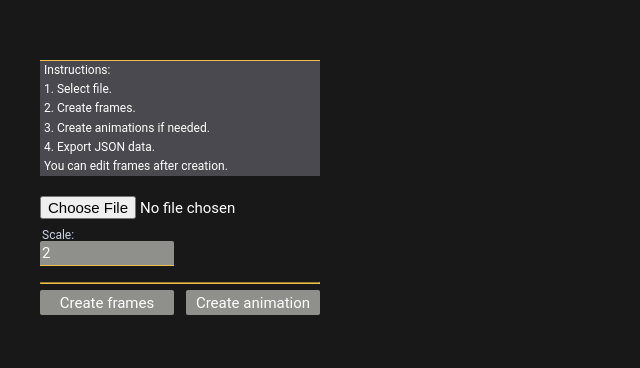
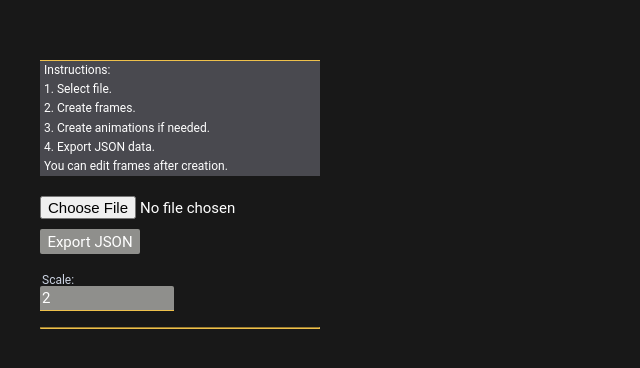
Before and after one commit to iozheg/json-animation-data, a Vue app: page / in a window 1280 px wide. Shown: the top 368 px of the page, without its empty margins (0-640 px from the left). Built offline with nearby package versions, Linux system fonts and the light colour scheme.

Commit message:
refactor: split control components

```diff
--- a/src/App.vue
+++ b/src/App.vue
@@ -1,6 +1,7 @@
 <script setup lang="ts">
 import { computed, reactive } from "vue";
-import Controls from "./components/Controls.vue"
+import GeneralControls from "./components/GeneralControls.vue"
+import DataControls from "./components/DataControls.vue"
 import WorkZone from "./components/WorkZone.vue"
 import FrameCanvas from "./components/FrameCanvas.vue";
 import ListTabs from "./components/ListTabs.vue";
@@ -149,12 +150,16 @@ function selectAnimation(index: number) {
 
 <template>
   <div class="controls-wrapper">
-    <Controls
+    <GeneralControls
       :scale="state.scale"
+      :readyToExport="!!state.frames.length"
+      @image-loaded="state.image = $event"
+      @update-scale="updateScale"
+    />
+    <DataControls
+      v-if="state.image"
       :frames="state.frames"
       :controlView="state.controlView"
-      @image-loaded="state.image = $event"
-      @update-scale="updateScale"
       @show-control-view="showControlView"
       @update-frames-form="updateData"
       @add-frames="addFrames"
--- a/src/components/Controls.vue
+++ b/src/components/DataControls.vue
@@ -1,54 +1,21 @@
 <script setup lang="ts">
-import { reactive } from "vue";
 import type { IFrameOptions, IFramesForm } from "@/types";
-import InputControl from "./InputControl.vue";
 import CreateFramesForm from "./CreateFramesForm.vue";
 import CreateAnimationForm from "./CreateAnimationForm.vue";
-import Information from "./Information.vue";
 import { ControlView } from "@/enums";
-import strings from "@/strings";
-
-interface IState {
-  imageLoaded: boolean;
-}
 
 defineProps<{
-  scale: number;
   frames: IFrameOptions[];
   controlView: ControlView;
 }>();
 
 const emit = defineEmits<{
-  (e: "imageLoaded", image: HTMLImageElement): void,
-  (e: "updateScale", scale: number): void,
   (e: "showControlView", view: ControlView): void,
   (e: "updateFramesForm", controls: IFramesForm): void,
   (e: "addFrames"): void,
   (e: "selectFrames", frameIndexes: number[]): void,
   (e: "addAnimation", name: string, frameIndexes: number[]): void,
 }>();
-
-const state: IState = reactive({
-  imageLoaded: false,
-});
-
-function loadSpritesheet(event: Event) {
-  const file = (event.target as HTMLInputElement).files?.[0];
-  if (file) {
-    const img = new Image();
-    img.addEventListener("load", function () {
-      state.imageLoaded = true;
-      emit("imageLoaded", img);
-    });
-
-    // Load file into img
-    img.src = URL.createObjectURL(file);
-  }
-}
-
-function updateScale(scale: number) {
-  emit("updateScale", Number(scale));
-}
 
 function createFrames() {
   emit("showControlView", ControlView.CREATE_FRAMES);
@@ -82,20 +49,10 @@ function addAnimation(name: string, frameIndexes: number[]) {
 </script>
 
 <template>
-  <div class="controls">
-    <Information :text="strings.instructions" class="instruction-info" />
-    <input type="file" @change="loadSpritesheet">
-    <InputControl
-      :modelValue="scale"
-      class="main-button"
-      label="Scale:"
-      type="number"
-      @update:modelValue="updateScale"
-    />
-    <hr>
+  <div class="data-controls">
     <div class="buttons">
       <button
-        :disabled="!state.imageLoaded || controlView !== ControlView.NONE"
+        :disabled="controlView !== ControlView.NONE"
         class="btn btn-w"
         @click="createFrames"
       >Create frames</button>
@@ -105,6 +62,7 @@ function addAnimation(name: string, frameIndexes: number[]) {
         @click="createAnimation"
       >Create animation</button>
     </div>
+
     <CreateFramesForm
       v-if="controlView === ControlView.CREATE_FRAMES"
       class="create-form"
@@ -124,32 +82,19 @@ function addAnimation(name: string, frameIndexes: number[]) {
 </template>
 
 <style scoped>
-  hr {
-    margin: 6px 0;
-    width: 100%;
-  }
-
-  .controls {
+  .data-controls {
     display: flex;
     flex-direction: column;
     align-items: flex-start;
   }
 
-  .controls .instruction-info {
-    margin-bottom: 20px;
-  }
-
-  .controls .main-button {
-    margin-top: 10px;
-  }
-
-  .controls .buttons {
+  .data-controls .buttons {
     display: flex;
     justify-content: space-between;
     width: 100%;
   }
 
-  .controls .create-form {
+  .data-controls .create-form {
     margin-top: 30px;
   }
 </style>
--- /dev/null
+++ b/src/components/GeneralControls.vue
@@ -0,0 +1,84 @@
+<script setup lang="ts">
+import { reactive } from "vue";
+import type { IFrameOptions } from "@/types";
+import InputControl from "./InputControl.vue";
+import Information from "./Information.vue";
+import strings from "@/strings";
+
+interface IState {
+  imageLoaded: boolean;
+}
+
+defineProps<{
+  scale: number;
+  readyToExport: boolean;
+}>();
+
+const emit = defineEmits<{
+  (e: "imageLoaded", image: HTMLImageElement): void,
+  (e: "updateScale", scale: number): void,
+}>();
+
+const state: IState = reactive({
+  imageLoaded: false,
+});
+
+function loadSpritesheet(event: Event) {
+  const file = (event.target as HTMLInputElement).files?.[0];
+  if (file) {
+    const img = new Image();
+    img.addEventListener("load", function () {
+      state.imageLoaded = true;
+      emit("imageLoaded", img);
+    });
+
+    // Load file into img
+    img.src = URL.createObjectURL(file);
+  }
+}
+
+function updateScale(scale: number) {
+  emit("updateScale", Number(scale));
+}
+</script>
+
+<template>
+  <div class="general-controls">
+    <Information :text="strings.instructions" class="instruction-info" />
+    <input type="file" @change="loadSpritesheet">
+    <button :disabled="!readyToExport" class="btn export-btn">Export JSON</button>
+    <InputControl
+      :modelValue="scale"
+      class="main-button"
+      label="Scale:"
+      type="number"
+      @update:modelValue="updateScale"
+    />
+    <hr>
+  </div>
+</template>
+
+<style scoped>
+  hr {
+    margin: 6px 0;
+    width: 100%;
+  }
+
+  .general-controls {
+    display: flex;
+    flex-direction: column;
+    align-items: flex-start;
+  }
+
+  .general-controls .instruction-info {
+    margin-bottom: 20px;
+  }
+
+  .general-controls .export-btn {
+    margin: 10px 0;
+  }
+
+  .general-controls .main-button {
+    margin-top: 10px;
+  }
+</style>
```
